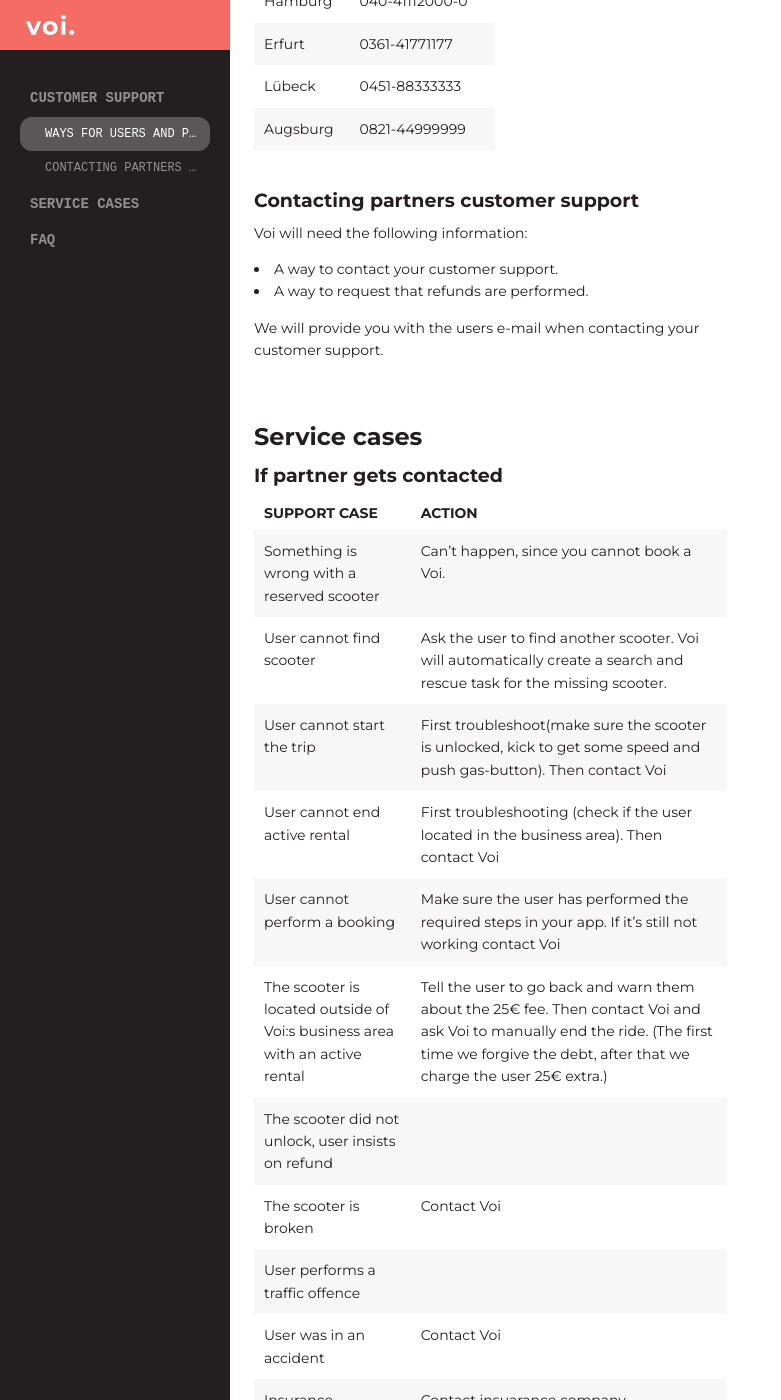
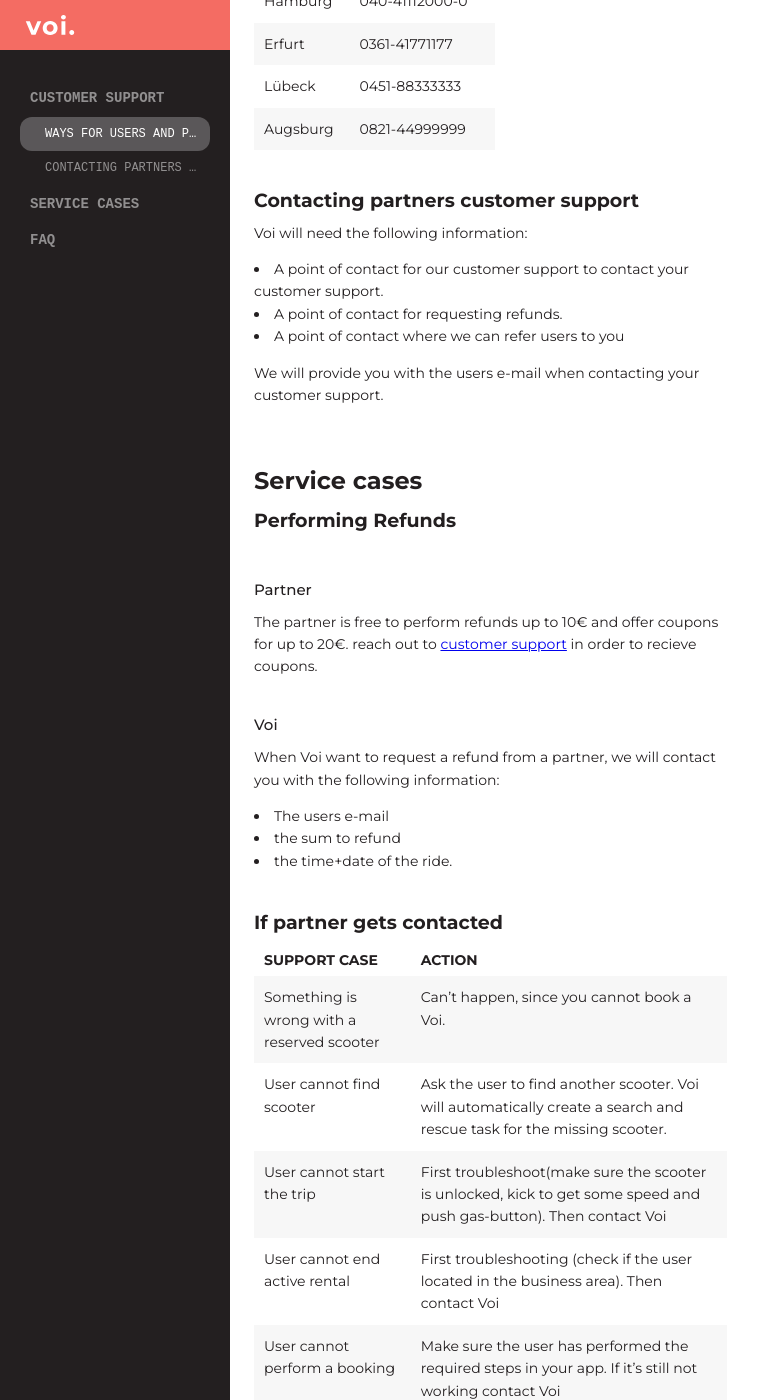
Before and after one commit to Tomtss/partner-api-docs, a Jekyll site: the page built from customer-support.md, in a window 1280 px wide and 1400 px high, scrolled down 1214 px. Shown: the whole window, without its empty margins (0-781 px from the left). Built offline with Jekyll 4.4.1, drawn with Linux system fonts in a browser that asks for light colours; some web fonts are replaced.

Commit message:
refunds etc.

```diff
--- a/customer-support.md
+++ b/customer-support.md
@@ -38,12 +38,22 @@
 
 ## Contacting partners customer support
 Voi will need the following information:
-* A way to contact your customer support.
-* A way to request that refunds are performed.
+* A point of contact for our customer support to contact your customer support.
+* A point of contact for requesting refunds.
+* A point of contact where we can refer users to you
 
 We will provide you with the users e-mail when contacting your customer support.
 
 # Service cases
+## Performing Refunds
+### Partner
+The partner is free to perform refunds up to 10€ and offer coupons for up to 20€. reach out to [customer support](/poc/) in order to recieve coupons.
+### Voi
+When Voi want to request a refund from a partner, we will contact you with the following information:
+* The users e-mail
+* the sum to refund
+* the time+date of the ride.
+
 ## If partner gets contacted
 
 |Support case | Action |
```
Also changed, not shown: poc.md (+5 -1 lines).
